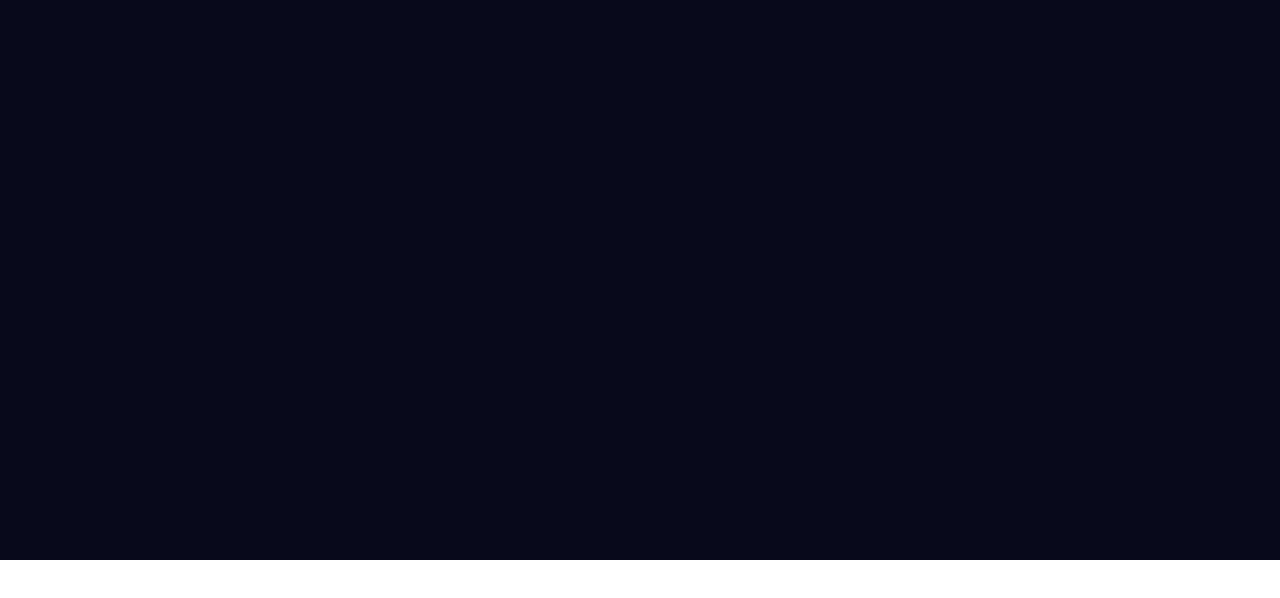
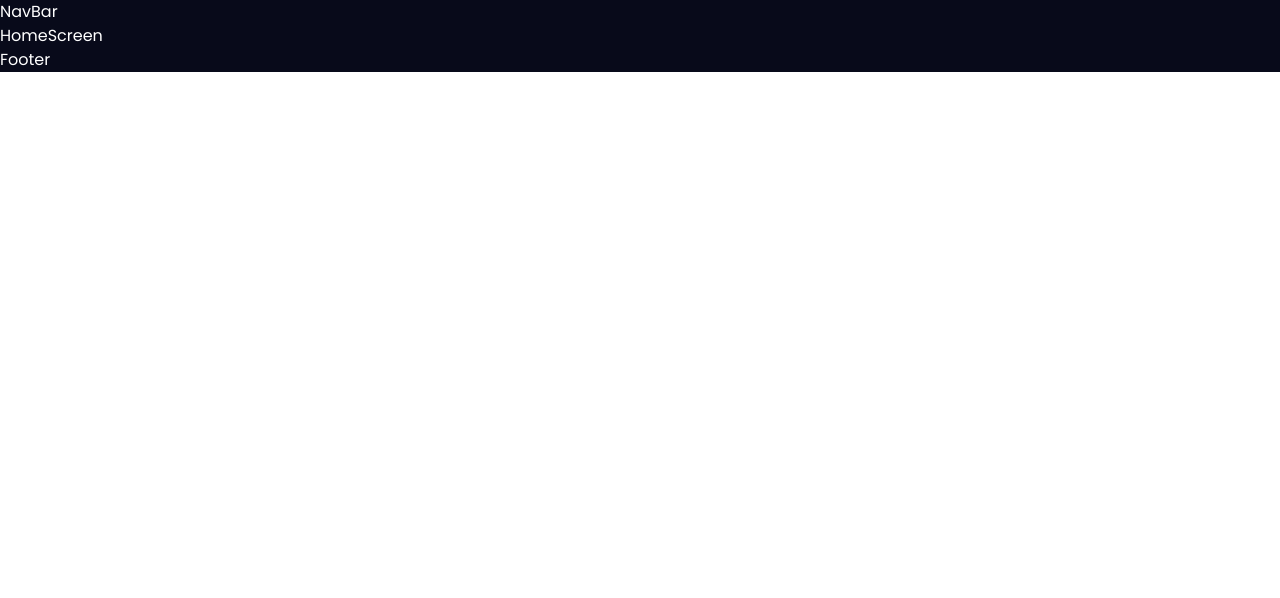
Before and after one commit to doskuulov/etnomedia-2.0, a React (Create React App) app: page / in a window 1280 px wide. Shown: the top 598 px of the page. Built offline with nearby package versions, Linux system fonts and the light colour scheme.

Commit message:
Layout components add

```diff
--- a/src/App.js
+++ b/src/App.js
@@ -1,11 +1,16 @@
 import React from 'react'
+import { Route, Routes } from 'react-router-dom'
+import AboutUs from './Screens/AboutUs'
+import HomeScreen from './Screens/HomeScreen'
+import NotFound from './Screens/NotFound'
 
-const App = () => {
+function App() {
 	return (
-		<div className='h-header bg-main w-full'>
-			<h1 className='text-h1 text-star font-bold underline'></h1>
-			<p className='text-white'></p>
-		</div>
+		<Routes>
+			<Route path='/' element={<HomeScreen />} />
+			<Route path='/about-us' element={<AboutUs />} />
+			<Route path='*' element={<NotFound />} />
+		</Routes>
 	)
 }
 
--- a/src/Screens/AboutUs.js
+++ b/src/Screens/AboutUs.js
@@ -0,0 +1,7 @@
+import React from 'react'
+
+function AboutUs() {
+	return <div>AboutUAXs</div>
+}
+
+export default AboutUs
--- a/src/Screens/HomeScreen.js
+++ b/src/Screens/HomeScreen.js
@@ -0,0 +1,12 @@
+import React from 'react'
+import Layout from '../layout/Layout'
+
+function HomeScreen() {
+	return (
+		<Layout>
+			<div className=''>HomeScreen</div>
+		</Layout>
+	)
+}
+
+export default HomeScreen
--- a/src/Screens/NotFound.js
+++ b/src/Screens/NotFound.js
@@ -0,0 +1,7 @@
+import React from 'react'
+
+function NotFound() {
+	return <div>NotFouWDCnd</div>
+}
+
+export default NotFound
--- a/src/index.css
+++ b/src/index.css
@@ -44,7 +44,3 @@ select:focus {
 .transitions {
 	@apply transition duration-300 ease-in;
 }
-
-.zIndex {
-	z-index: 1000;
-}
--- a/src/index.js
+++ b/src/index.js
@@ -12,6 +12,8 @@ import { BrowserRouter } from 'react-router-dom'
 const root = ReactDOM.createRoot(document.getElementById('root'))
 root.render(
 	<React.StrictMode>
-		<App />
+		<BrowserRouter>
+			<App />
+		</BrowserRouter>
 	</React.StrictMode>
 )
--- /dev/null
+++ b/src/layout/Footer/Footer.js
@@ -0,0 +1,7 @@
+import React from 'react'
+
+function Footer() {
+	return <div>Footer</div>
+}
+
+export default Footer
--- /dev/null
+++ b/src/layout/Layout.js
@@ -0,0 +1,15 @@
+import React from 'react'
+import Footer from './Footer/Footer'
+import NavBar from './Navbar/NavBar'
+
+function Layout({ children }) {
+	return (
+		<div className='bg-main text-white'>
+			<NavBar />
+			{children}
+			<Footer />
+		</div>
+	)
+}
+
+export default Layout
--- /dev/null
+++ b/src/layout/Navbar/NavBar.js
@@ -0,0 +1,7 @@
+import React from 'react'
+
+function NavBar() {
+	return <div>NavBar</div>
+}
+
+export default NavBar
```
